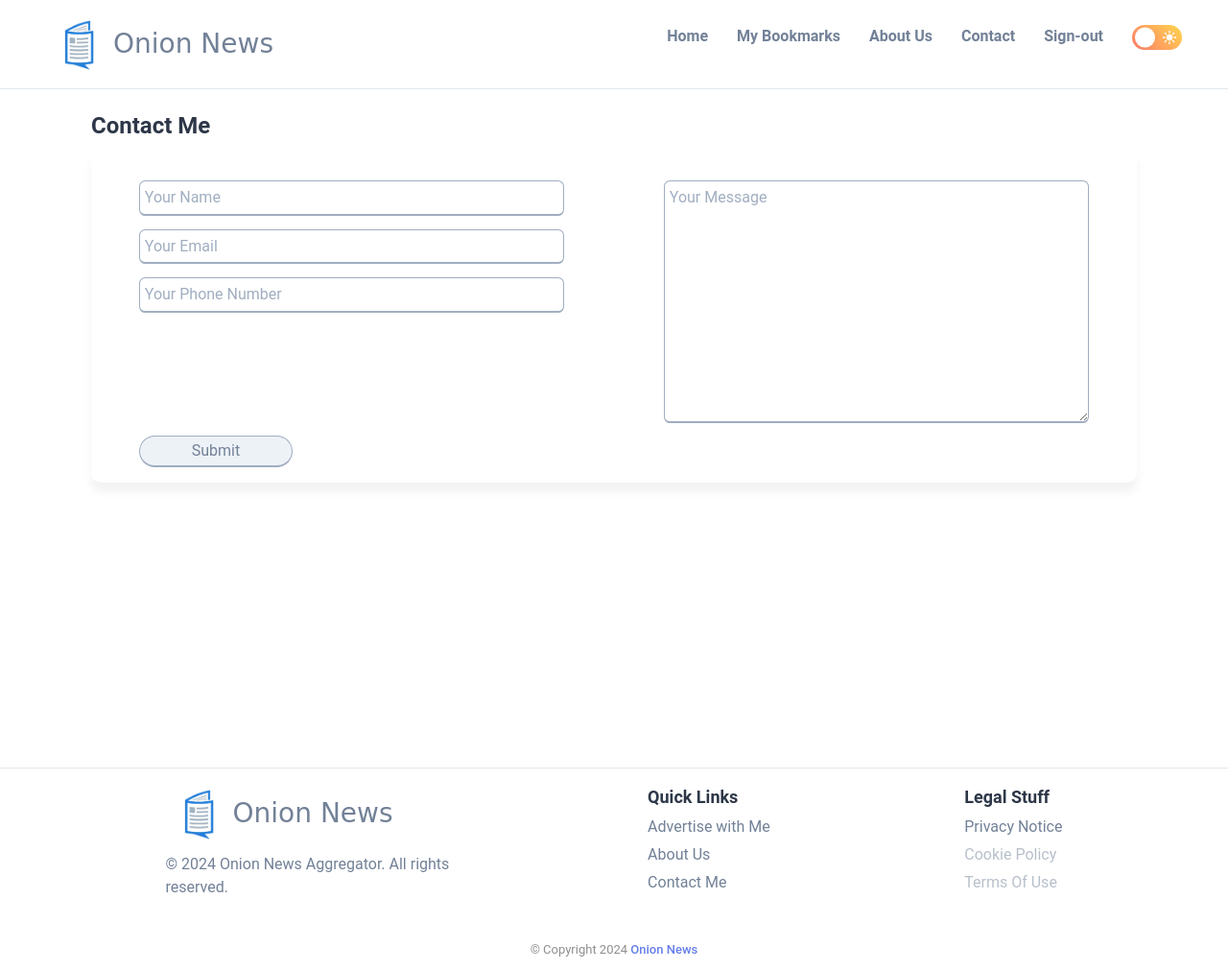
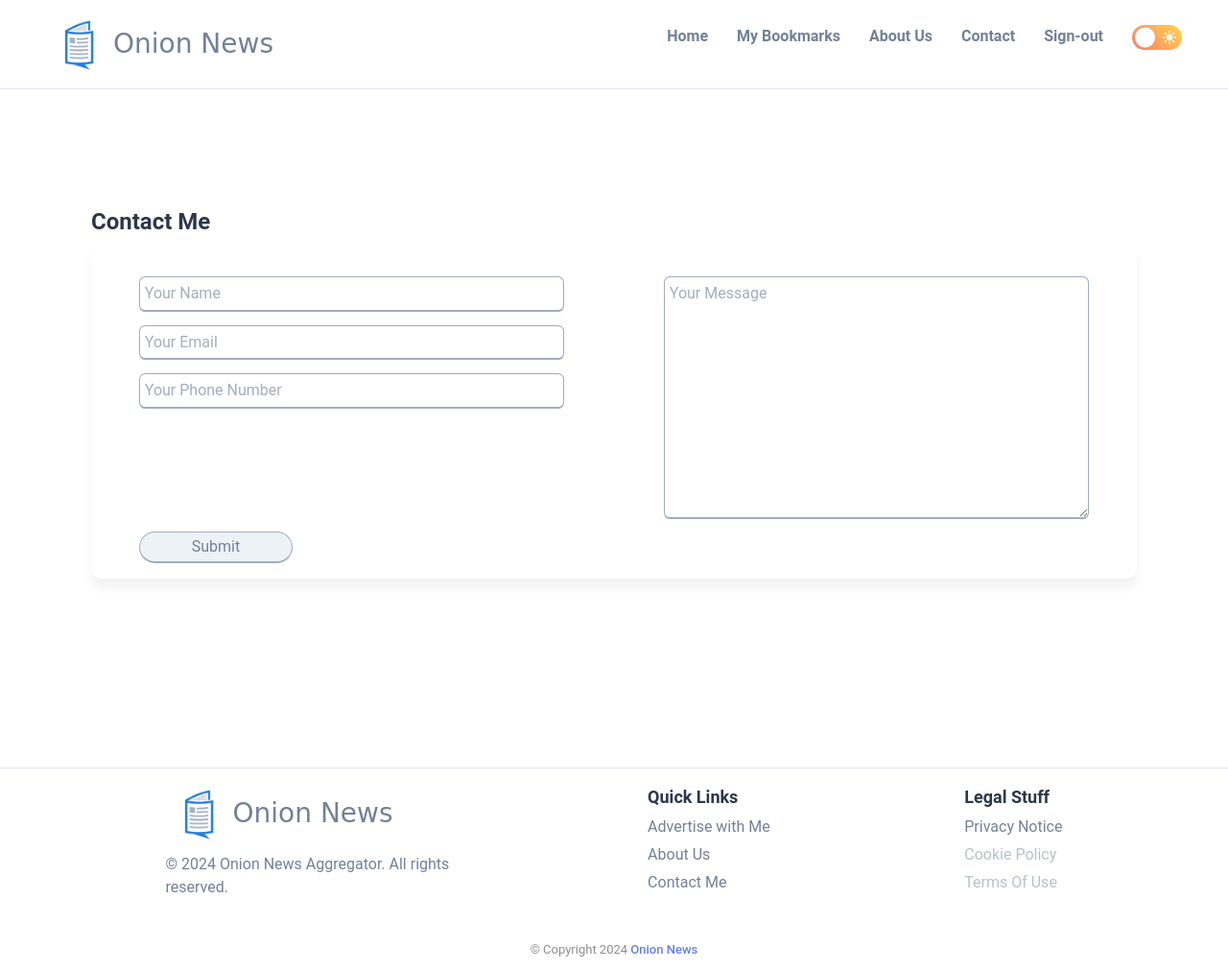
Before and after one commit to SiddharthBahuguna/NEWS-AGGREGATOR-PROJECT, a Django app: page /contact/ in a window 1280 px wide. Shown: the whole page at 96% size. Run offline with Django 4.2, Linux system fonts and the light colour scheme; a user stored in the database is signed in; some libraries are stand-ins or nearby versions; some web fonts are replaced.

Commit message:
navbar issue fixed

```diff
--- a/newsaggregator/templates/core/about.html
+++ b/newsaggregator/templates/core/about.html
@@ -4,7 +4,7 @@
 {% block index %}
 <link rel="stylesheet" href="{% static './assets/css/components/about.css' %}">
 
-<div class="container about">
+<div class="container about" style="padding-top:100px">
     <div class="about-us">
         <h4>About Us</h4>
         <p>
--- a/newsaggregator/templates/core/bookmarks.html
+++ b/newsaggregator/templates/core/bookmarks.html
@@ -5,7 +5,7 @@
 
 <link rel="stylesheet" href="{% static './assets/css/components/news.css' %}">
 
-<div class="container">
+<div class="container" style="padding-top:100px">
     {% include 'components/swiperjs.html' %}
 
     <div class="row mt-2 p-2">
--- a/newsaggregator/templates/core/contact.html
+++ b/newsaggregator/templates/core/contact.html
@@ -6,7 +6,7 @@
 
 <!------ Include the above in your HEAD tag ---------->
 <main>
-        <div class="container">
+        <div class="container" style="padding-top:100px">
 
             <div class="col-md-12">
                 <br>
```
Also changed, not shown: newsaggregator/core/migrations/0002_headline_average_rating_headline_rating_count_rating.py (added), newsaggregator/db.sqlite3.
